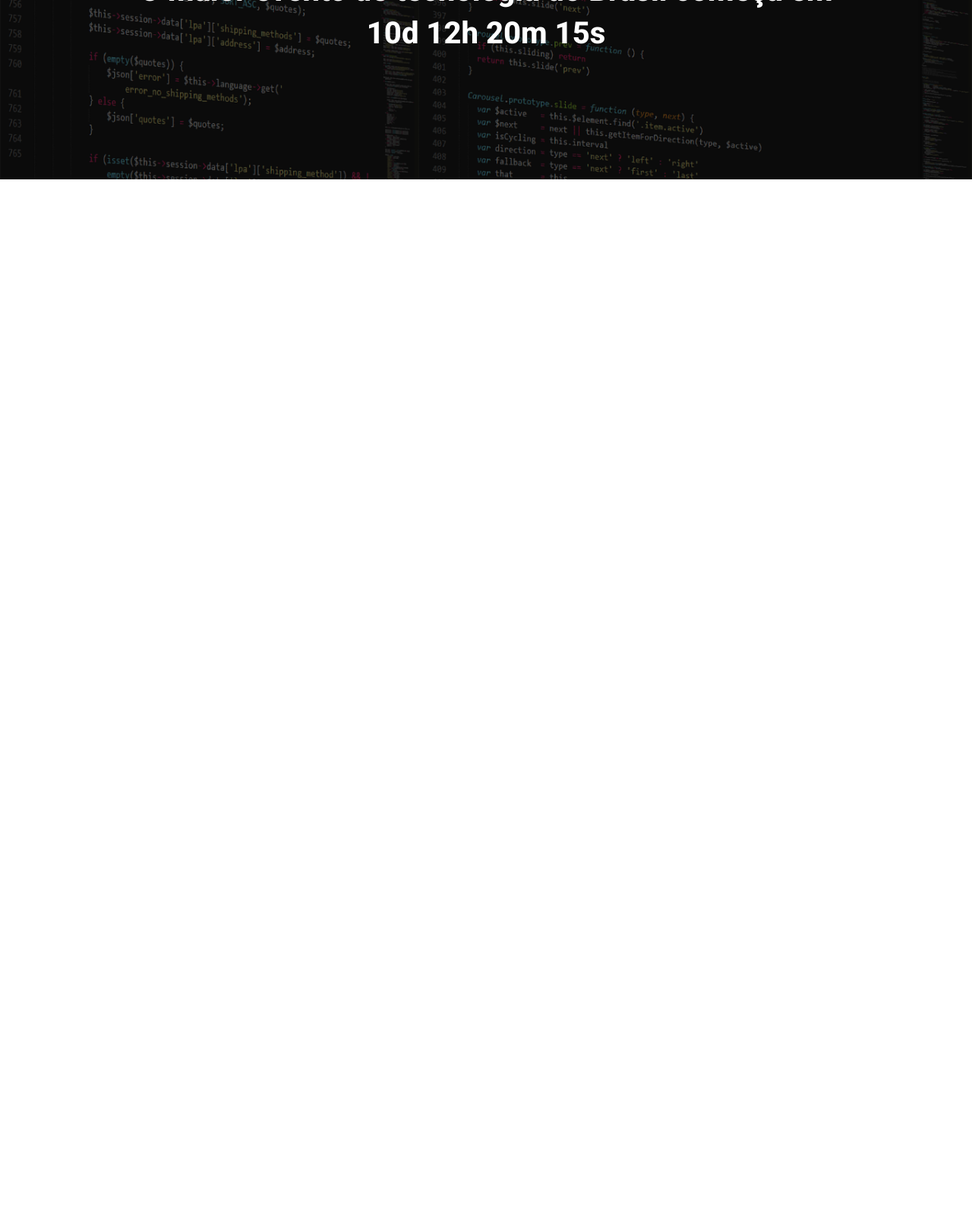
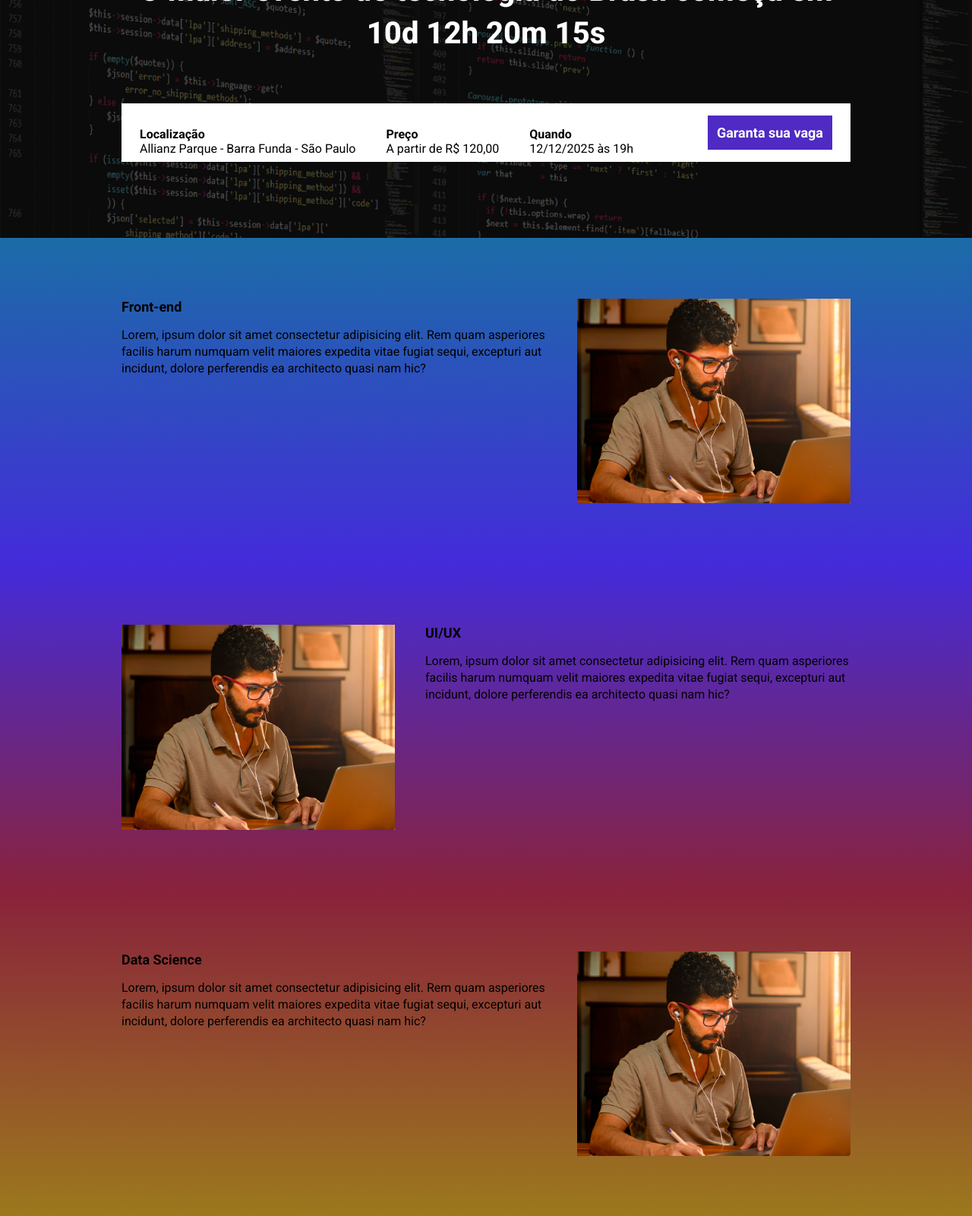
Before and after one commit to Felipedev2-0/BARROS_FEST, a website built with Parcel: page src/index.html in a window 1280 px wide. Shown: the part 120-1720 px from the top of the page at 76% size. Before the commit the page ends 800 px from the top, so only its background shows below. Built offline with nearby package versions, Linux system fonts and the light colour scheme.

Commit message:
08/03/2025

```diff
--- a/src/index.html
+++ b/src/index.html
@@ -10,16 +10,99 @@
       href="https://fonts.googleapis.com/css2?family=Roboto:ital,wght@0,100..900;1,100..900&display=swap"
       rel="stylesheet"
     />
+    <link rel="stylesheet" href="https://unpkg.com/aos@next/dist/aos.css" />
     <link rel="stylesheet" href="styles/main.scss" />
   </head>
   <body>
     <header class="hero">
       <div class="container">
         <img class="hero__logo" src="./images/images/ebac_logo.svg" alt="" />
-        <p class="hero__text">O maior evento de tecnologia do Brasil começa em 10d 12h 20m 15s</p>
+        <p class="hero__text" style="color: #fff">
+          O maior evento de tecnologia do Brasil começa em 10d 12h 20m 15s
+        </p>
+        <div class="infos-bar">
+          <ul class="infos-bar__infos">
+            <li class="infos-bar__infos-item">
+              <b>Localização</b><br />
+              Allianz Parque - Barra Funda - São Paulo
+            </li>
+            <li class="infos-bar__infos-item">
+              <b>Preço</b><br />
+              A partir de R$ 120,00
+            </li>
+            <li class="infos-bar__infos-item">
+              <b>Quando</b><br />
+              12/12/2025 às 19h
+            </li>
+          </ul>
+          <a href="#" class="button button--primary"> Garanta sua vaga </a>
+        </div>
       </div>
     </header>
 
+    <section class="event event--frontend" >
+      <div class="container" data-aos="fade-right">
+        <div class="event__details">
+          <h2 class="event__details__title">Front-end</h2>
+          <p class="event__details__description">
+            Lorem, ipsum dolor sit amet consectetur adipisicing elit. Rem quam
+            asperiores facilis harum numquam velit maiores expedita vitae fugiat
+            sequi, excepturi aut incidunt, dolore perferendis ea architecto
+            quasi nam hic?
+          </p>
+        </div>
+        <img class="event__image" src="./images/images/frontend.png" alt="frontend" />
+      </div>
+    </section>
+
+    <section class="event event--ux-ui event--image-left" >
+      <div class="container" data-aos="fade-left">
+        <div class="event__details">
+          <h2 class="event__details__title">UI/UX</h2>
+          <p class="event__details__description">
+            Lorem, ipsum dolor sit amet consectetur adipisicing elit. Rem quam
+            asperiores facilis harum numquam velit maiores expedita vitae fugiat
+            sequi, excepturi aut incidunt, dolore perferendis ea architecto
+            quasi nam hic?
+          </p>
+        </div>
+        <img class="event__image" src="./images/images/frontend.png" alt="frontend" />
+      </div>
+    </section>
+
+    <section class="event event--data-science">
+      <div class="container" data-aos="fade-right">
+        <div class="event__details">
+          <h2 class="event__details__title">Data Science</h2>
+          <p class="event__details__description">
+            Lorem, ipsum dolor sit amet consectetur adipisicing elit. Rem quam
+            asperiores facilis harum numquam velit maiores expedita vitae fugiat
+            sequi, excepturi aut incidunt, dolore perferendis ea architecto
+            quasi nam hic?
+          </p>
+        </div>
+        <img class="event__image" src="./images/images/frontend.png" alt="frontend" />
+      </div>
+    </section>
+
+    <section class="event event--backend event--image-left">
+      <div class="container" data-aos="fade-left">
+        <div class="event__details">
+          <h2 class="event__details__title">Back-End</h2>
+          <p class="event__details__description">
+            Lorem, ipsum dolor sit amet consectetur adipisicing elit. Rem quam
+            asperiores facilis harum numquam velit maiores expedita vitae fugiat
+            sequi, excepturi aut incidunt, dolore perferendis ea architecto
+            quasi nam hic?
+          </p>
+        </div>
+        <img class="event__image" src="./images/images/frontend.png" alt="frontend" />
+      </div>
+    </section>
+
+
+    <script src="https://unpkg.com/aos@next/dist/aos.js"></script>
     <script src="scripts/main.js"></script>
+
   </body>
 </html>
--- a/src/scripts/main.js
+++ b/src/scripts/main.js
@@ -1 +1 @@
-console.log('Olá mundo');
+AOS.init();
--- /dev/null
+++ b/src/styles/_event.scss
@@ -0,0 +1,67 @@
+@use "variables";
+
+.event {
+  padding: 80px 0;
+
+  /*MODIFICADORES*/////////////////////////////////////////////////////
+  &--frontend {
+    background-image: linear-gradient(variables.$blue1, variables.$blue2);
+  }
+
+  &--ux-ui {
+    background-image: linear-gradient(variables.$blue2, variables.$pink);
+  }
+
+  &--data-science {
+    background-image: linear-gradient(variables.$pink, variables.$yellow);
+  }
+
+  &--backend {
+    background-image: linear-gradient(variables.$yellow, variables.$pink);
+  }
+
+  &--image-left {
+    .container{
+      flex-direction: row-reverse;
+    }
+  }
+
+
+ /***********************************************************/
+
+  .container {
+    display: flex;
+    gap: 40px;
+  }
+
+  &__image {
+    max-width: 360px;
+  }
+
+  &__details {
+    &__title {
+      font-size: 18px;
+      font-weight: bold;
+      margin-bottom: 16px;
+    }
+
+    &__description {
+      line-height: 22px;
+    }
+  }
+
+  @media (max-width: 640px) {
+    .container {
+      display: block;
+    }
+
+    &__image {
+      width: 100%;
+    }
+
+    &__details {
+      margin-right: 0;
+      margin-bottom: 16px;
+    }
+  }
+}
--- a/src/styles/_hero.scss
+++ b/src/styles/_hero.scss
@@ -1,3 +1,5 @@
+@use 'variables';
+
 .hero{
     padding-bottom: 64px;
     padding-bottom: 100px;
@@ -16,7 +18,7 @@
         left: 0;
         width: 100%;
         height: 100%;
-        background-color: #000;
+        background-color: variables.$secondaryTextColor;
         content: '';
         opacity: 0.6;
     }
--- /dev/null
+++ b/src/styles/_variables.scss
@@ -0,0 +1,8 @@
+$textColor: #fff;
+$secondaryTextColor: #000;
+
+$blue1: #1b6ca7;
+$blue2: #442bdb;
+$pink: #89223B;
+$yellow: #9c791d;
+$purple: #4f2ac3
--- /dev/null
+++ b/src/styles/components/_buttons.scss
@@ -0,0 +1,26 @@
+@use '../variables';
+
+.button{
+    padding: 12px;
+    font-size: 18px;
+    font-weight: bold;
+    text-align: center;
+    white-space: nowrap;
+
+    &--primary{
+        color: variables.$textColor;
+        background-color: variables.$purple;
+        text-decoration: none;
+    }
+
+    @media (max-width: 640px){
+        display: block;
+        width: 100%;
+
+    }
+
+    @media (max-width: 1024){
+        display: flex;
+        align-items: center;
+    }
+}
--- /dev/null
+++ b/src/styles/components/_infos_bar.scss
@@ -0,0 +1,47 @@
+@use '../variables';
+
+.infos-bar{
+    padding: 16px 24px;
+    background-color: variables.$textColor;
+    height: 80%;
+    display: flex;
+    justify-content: space-between;
+
+    &__infos{
+        display: flex;
+        gap: 40px;
+        position: relative;
+        top: 15px;
+
+        &__item{
+            font-size: 14px;
+            color: variables.$secondaryTextColor;
+
+            b{
+                color: variables.$secondaryTextColor;
+                font-size: 18px;
+                display: block !important;
+
+            }
+        }
+    }
+
+    @media (max-width: 640px){
+        display: block;
+
+        &__infos{
+            display: block;
+
+            &__iem{
+                margin-bottom: 24px;
+            }
+        }
+    }
+
+    @media (max-width: 1024px){
+        &__infos{
+            gap: 16px;
+        }
+    }
+
+}
--- a/src/styles/main.scss
+++ b/src/styles/main.scss
@@ -1,11 +1,16 @@
 @use 'hero' ;
+@use 'components/infos_bar';
+@use 'components/buttons';
+@use 'event';
+@use 'variables';
 
 *{
     margin: 0;
     padding: 0;
     box-sizing: border-box;
     font-family: Roboto, sans-serif;
-    color: #fff;
+    color: variables.$secondaryTextColor;
+    list-style: none;
 }
 
 .container{
```
